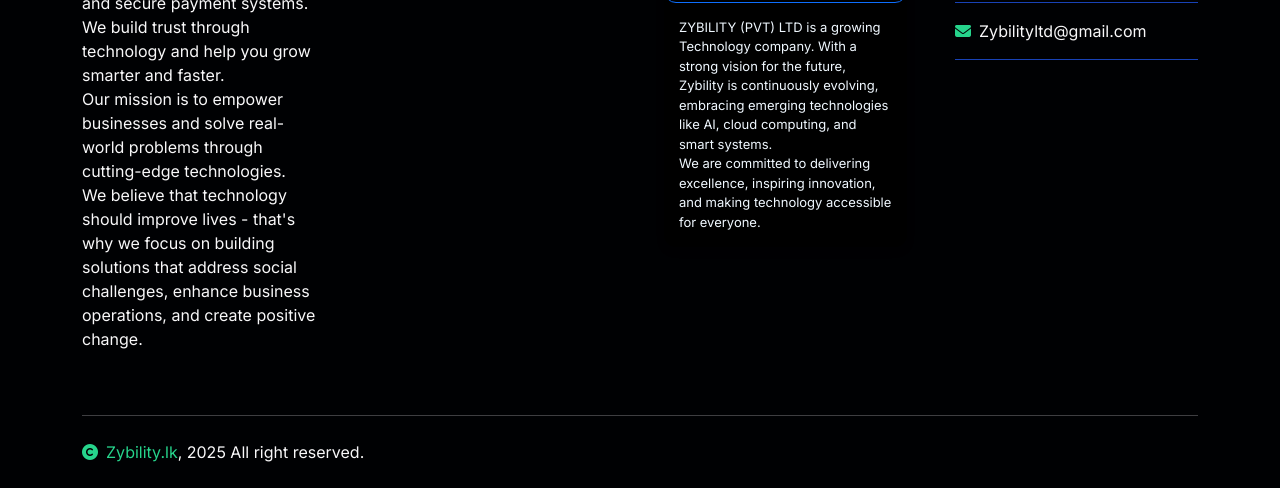
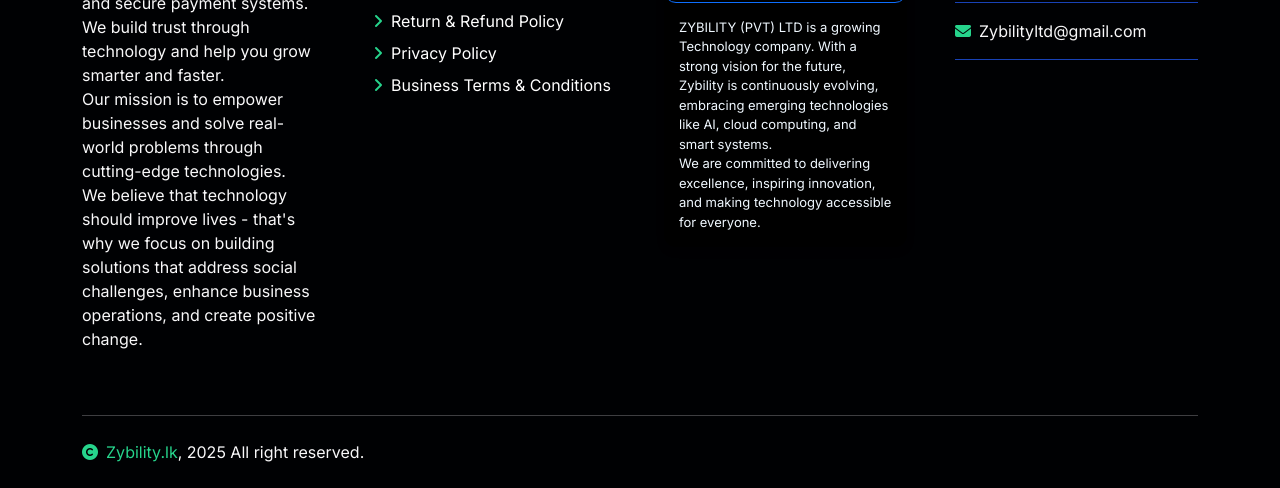
Before and after one commit to VinochL/Zybility, a plain HTML site: page Price.html in a window 1280 px wide. Shown: the part 1133-1621 px from the top of the page. Drawn offline with nearby package versions, Linux system fonts and the light colour scheme.

Commit message:
Update Price.html
Update Policy pages links

```diff
--- a/Price.html
+++ b/Price.html
@@ -337,6 +337,9 @@ img {
                         <a href="index.html#Contact" class="mb-2 text-white"><i class="fas fa-angle-right text-secondary me-2"></i>Contact us</a>
                         <a href="index.html#Service" class="mb-2 text-white"><i class="fas fa-angle-right text-secondary me-2"></i>Our Services</a>
                         <a href="index.html#Project" class="mb-2 text-white"><i class="fas fa-angle-right text-secondary me-2"></i>Our Projects</a>
+                         <a href="ReturnAndRefundPolicy.html" class="mb-2 text-white"><i class="fas fa-angle-right text-secondary me-2"></i>Return & Refund Policy</a>
+                            <a href="PrivacyPolicy.html" class="mb-2 text-white"><i class="fas fa-angle-right text-secondary me-2"></i>Privacy Policy</a>
+                            <a href="BusinessTermsAndCondi.html" class="mb-2 text-white"><i class="fas fa-angle-right text-secondary me-2"></i>Business Terms & Conditions</a>
                     </div>
                 </div>
                 <div class="col-lg-3 col-md-6">
```
